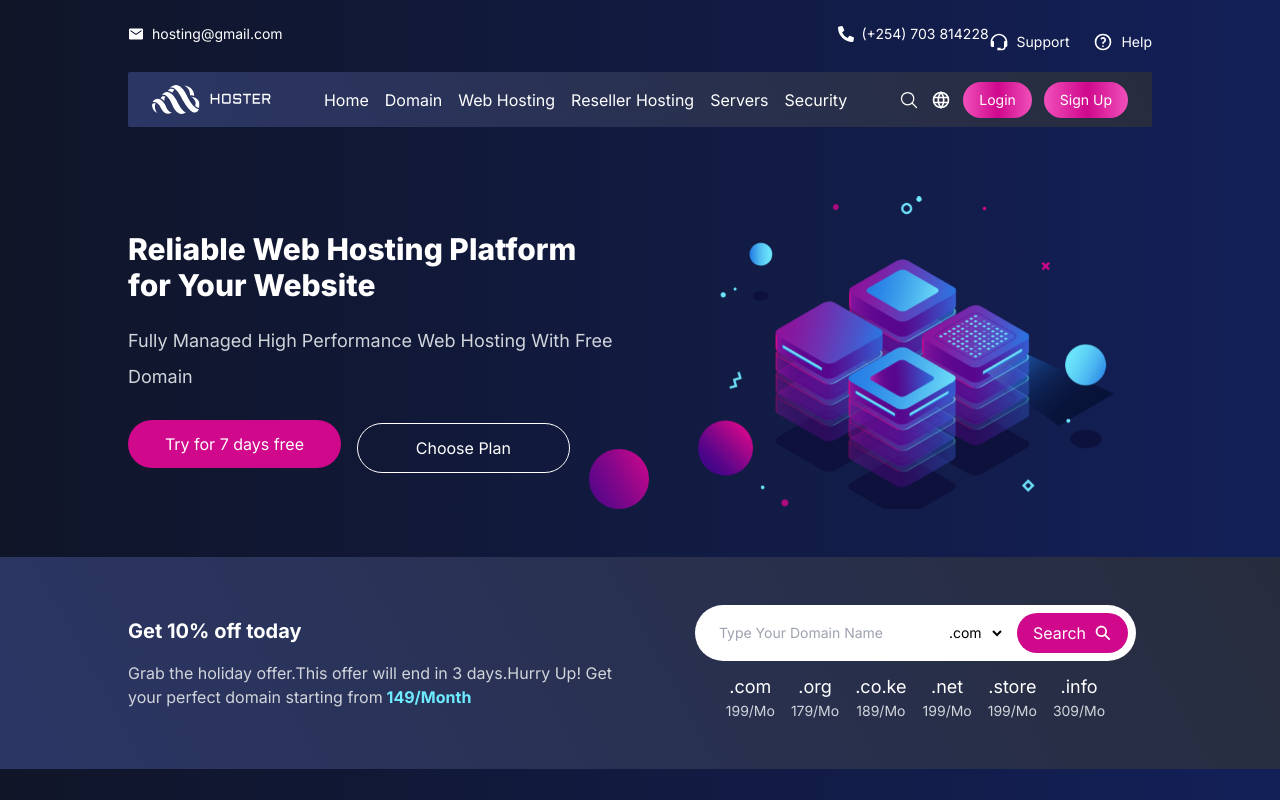
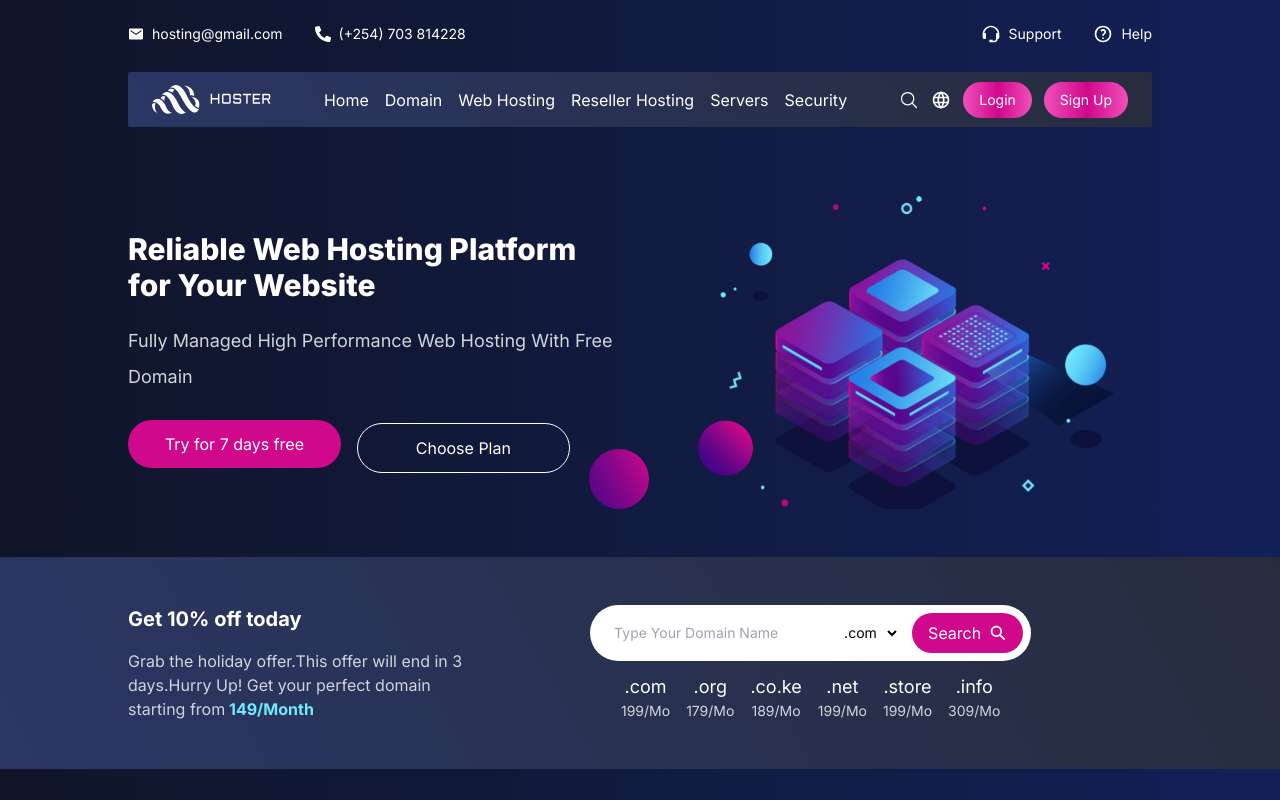
Before and after one commit to DevBrianKariuki/hoster, a React (Vite) app: page / in a window 1280 px wide. Shown: the top 800 px of the page. Built offline with nearby package versions, Linux system fonts and the light colour scheme.

Commit message:
Final changes

```diff
--- a/src/Components/Banner.jsx
+++ b/src/Components/Banner.jsx
@@ -17,8 +17,8 @@ const Banner = () => {
         <p className='w-full text-gray-300 font-normal text-center sm:text-left font-inter text-md'>Grab the holiday offer.This offer will end in 3 days.Hurry Up!
           Get your perfect domain starting from<span className='font-bold text-lightblue'> 149/Month</span> </p>
       </div>
-      <div data-aos='fade-up-right' className='flex items-center mx-4 flex-col gap-3'>
-        <div className='bg-white flex justify-between rounded-full p-2'>
+      <div data-aos='fade-up-right' className='flex items-center w-full flex-col gap-3'>
+        <div className='bg-white flex-1 flex justify-between rounded-full p-2'>
           <input className='font-inter px-4 py-2 text-sm outline-none' placeholder='Type Your Domain Name' />
           <select data-te-select-init className='outline-none bg-white text-sm font-inter mr-3' >
             <option className='py-2' value="1">.com</option>
--- a/src/Components/Hero.jsx
+++ b/src/Components/Hero.jsx
@@ -11,7 +11,7 @@ const Hero = () => {
 
 
   return (
-    <div className='w-full relative flex flex-col sm:flex-row sm:justify-between items-center overflow-hidden'>
+    <div className='w-full relative z-0 flex flex-col sm:flex-row sm:justify-between items-center overflow-hidden'>
       <div className='flex items-center sm:items-start flex-col gap-5'>
         <h1 data-aos='fade-right' className='font-inter text-center sm:text-left mt-8 text-4xl sm:text-3xl leading-[48px] font-extrabold text-white'>Reliable Web Hosting Platform<br /> for Your Website</h1>
         <p data-aos='fade-up-right' className='font-inter text-center sm:text-left mt-2 mb-4 sm:my-0 text-lg leading-[36px] sm:text-md sm:w-[100%] w-[80%] text-gray-300'>
--- a/src/Components/Navbar.jsx
+++ b/src/Components/Navbar.jsx
@@ -16,7 +16,7 @@ const Navbar = () => {
   return (
     <div className='w-full flex flex-col py-6'>
       <div className='flex w-full justify-center sm:justify-between'>
-        <div className='flex w-full justify-between pb-4 gap-8'>
+        <div className='flex w-full md:justify-start justify-between pb-4 gap-8'>
           <div className='flex items-center gap-2'>
             <IoMdMail className='text-white ' />
             <p className='font-inter text-white text-sm cursor-pointer '>hosting@gmail.com</p>
@@ -26,7 +26,7 @@ const Navbar = () => {
             <p className='font-inter text-white text-sm cursor-pointer '>(+254) 703 814228</p>
           </div>
         </div>
-        <div className='flex hidden sm:flex gap-6'>
+        <div className='flex hidden sm:flex pb-4 gap-8'>
           <div className='flex items-center gap-2'>
             <BiSupport fontSize={20} className='text-white' />
             <p className='font-inter text-white text-sm cursor-pointer'>Support</p>
@@ -51,16 +51,18 @@ const Navbar = () => {
                 onClick={() => setToggle(!toggle)}
               />
 
-              <div className={` ${ toggle ? 'flex' : 'hidden' } absolute navbarbg w-[200px]`}>
+              <div className={` ${ toggle ? 'flex' : 'hidden' } absolute rounded-xl flex justify-center items-center top-12 right-0 z-50 whychoseuscard w-[250px]`}>
 
-                <div className='flex flex-col'>
-                  <ul className='list-none flex gap-4'>
+                <div className='flex flex-col p-6'>
+                  <ul className='list-none flex-col text-center flex gap-6'>
                     {navLinks.map((nav, index) =>(
-                      <li className='font-inter cursor-pointer hover:text-primary text-md font-normal text-white' key={index}>
+                      <li className='font-inter font-medium cursor-pointer hover:text-primary text-md font-normal text-white' key={index}>
                         {nav.title}
                       </li>
                     ))}
                   </ul>
+                  <button className='bluebutton mt-6 px-12 py-2 font-inter text-white rounded-full'>Login</button>
+                  <button className='bluebutton mt-4 px-12 py-2 font-inter text-white rounded-full'>Sign up</button>
                 </div>
               </div>
 
@@ -73,7 +75,7 @@ const Navbar = () => {
 
 
 
-      <div className='flex hidden sm:flex h-[55px] rounded-sm items-center justify-between my-3 p-6 navbarbg'>
+      <div className='flex hidden md:flex h-[55px] rounded-sm items-center justify-between my-3 p-6 navbarbg'>
         <div>
           <img src={logo} className='w-[120px]'/>
         </div>
```
